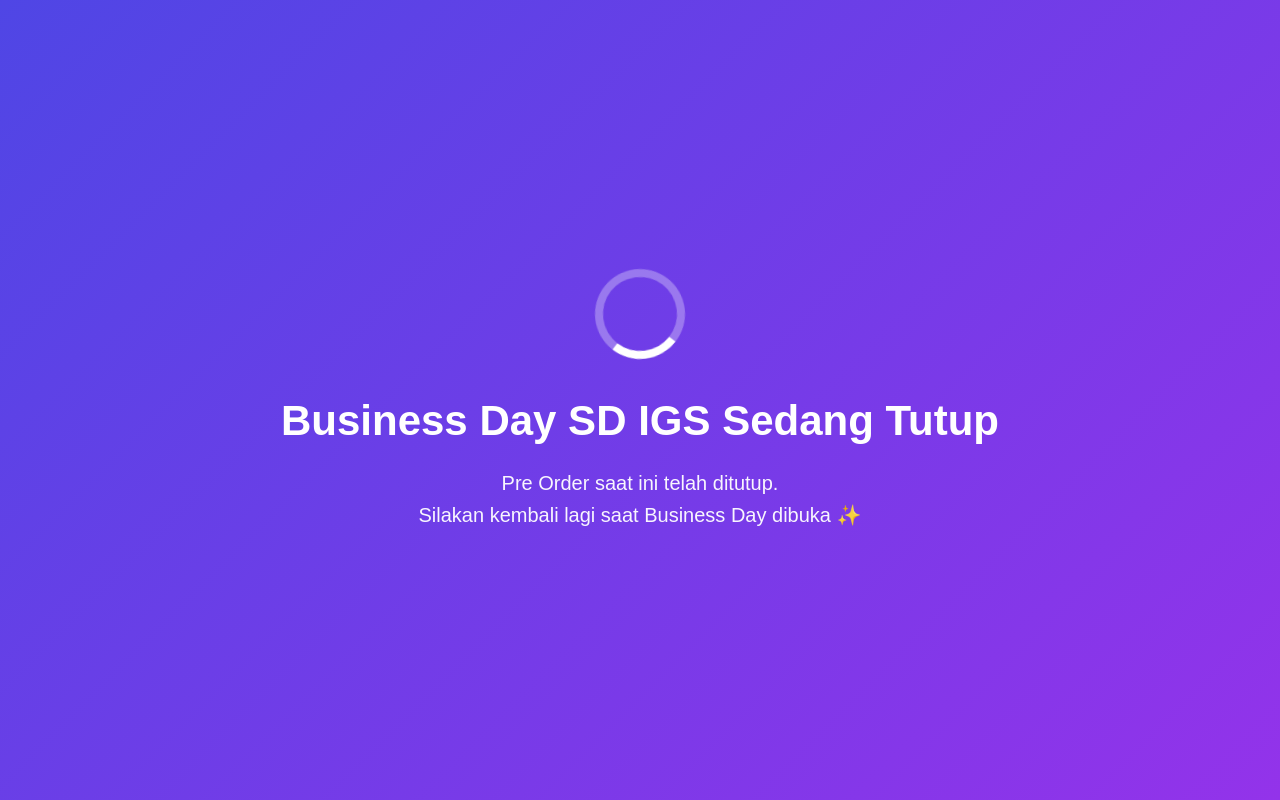
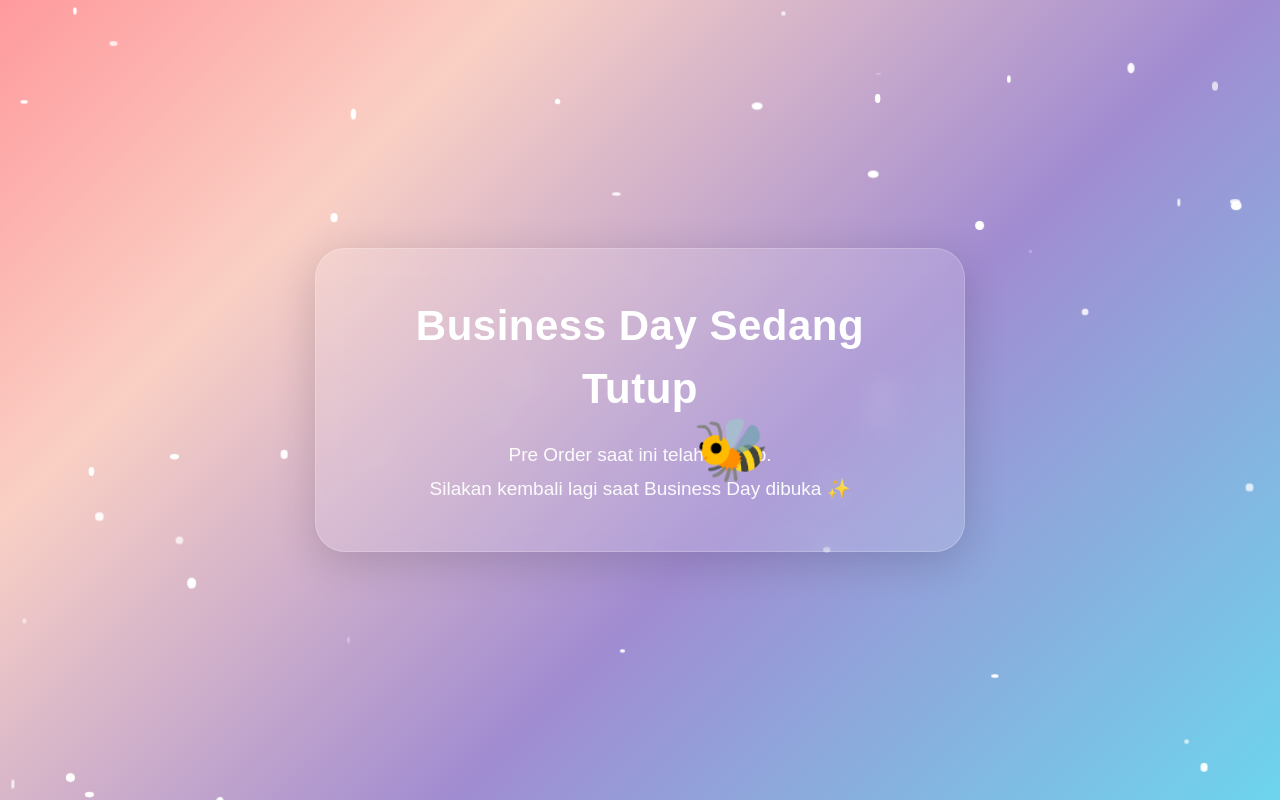
Before and after one commit to pndct/BusinessDayIGS, a React (Create React App) app: page / in a window 1280 px wide. Built offline with nearby package versions, Linux system fonts and the light colour scheme.

Commit message:
up maintenance

```diff
--- a/src/App.js
+++ b/src/App.js
@@ -113,57 +113,131 @@ export default function App() {
       <div
         style={{
           height: "100vh",
-          background: "linear-gradient(135deg, #4f46e5, #9333ea)",
+          background:
+            "linear-gradient(135deg, #ff9a9e 0%, #fad0c4 25%, #a18cd1 60%, #6dd5ed 100%)",
           display: "flex",
           justifyContent: "center",
           alignItems: "center",
           flexDirection: "column",
-          color: "white",
-          fontFamily: "Arial",
+          overflow: "hidden",
+          position: "relative",
+          fontFamily: "Poppins, Arial, sans-serif",
           textAlign: "center",
           padding: "20px",
-          overflow: "hidden",
         }}
       >
+        {/* Bintang */}
+        <div className="stars">
+          {[...Array(50)].map((_, i) => (
+            <span
+              key={i}
+              style={{
+                position: "absolute",
+                width: `${2 + Math.random() * 4}px`,
+                height: `${2 + Math.random() * 4}px`,
+                background: "white",
+                borderRadius: "50%",
+                top: `${Math.random() * 100}%`,
+                left: `${Math.random() * 100}%`,
+                opacity: Math.random(),
+                animation: `twinkle ${
+                  2 + Math.random() * 4
+                }s infinite alternate`,
+              }}
+            />
+          ))}
+        </div>
+
+        {/* Lebah */}
+        <div className="bee">🐝</div>
+
+        {/* Card Tengah */}
         <div
           style={{
-            width: "90px",
-            height: "90px",
-            border: "8px solid rgba(255,255,255,0.3)",
-            borderTop: "8px solid white",
-            borderRadius: "50%",
-            animation: "spin 1s linear infinite",
-            marginBottom: "30px",
+            background: "rgba(255,255,255,0.15)",
+            backdropFilter: "blur(12px)",
+            border: "1px solid rgba(255,255,255,0.2)",
+            borderRadius: "30px",
+            padding: "45px 55px",
+            maxWidth: "650px",
+            zIndex: 2,
+            boxShadow: "0 10px 40px rgba(0,0,0,0.15)",
           }}
-        />
-
+        >
           <h1
             style={{
+              color: "white",
               fontSize: "42px",
-            marginBottom: "15px",
-            fontWeight: "bold",
+              fontWeight: "700",
+              marginBottom: "18px",
+              letterSpacing: "0.5px",
             }}
           >
-          Business Day SD IGS Sedang Tutup
+            Business Day Sedang Tutup
           </h1>
 
           <p
             style={{
-            fontSize: "20px",
-            maxWidth: "600px",
-            lineHeight: "1.6",
-            opacity: 0.95,
+              color: "rgba(255,255,255,0.95)",
+              fontSize: "19px",
+              lineHeight: "1.8",
+              fontWeight: "300",
             }}
           >
-          Pre Order saat ini telah ditutup. <br />
+            Pre Order saat ini telah ditutup.
+            <br />
             Silakan kembali lagi saat Business Day dibuka ✨
           </p>
+        </div>
 
         <style>
           {`
-          @keyframes spin {
-            0% { transform: rotate(0deg); }
-            100% { transform: rotate(360deg); }
+          .stars {
+            position: absolute;
+            width: 100%;
+            height: 100%;
+            top: 0;
+            left: 0;
+            overflow: hidden;
+          }
+
+          @keyframes twinkle {
+            from {
+              opacity: 0.2;
+              transform: scale(1);
+            }
+            to {
+              opacity: 1;
+              transform: scale(1.8);
+            }
+          }
+
+          .bee {
+            position: absolute;
+            font-size: 60px;
+            z-index: 3;
+            animation: fly 12s ease-in-out infinite;
+          }
+
+          @keyframes fly {
+            0% {
+              transform: translate(-600px, 150px) rotate(0deg);
+            }
+            20% {
+              transform: translate(-250px, -120px) rotate(10deg);
+            }
+            40% {
+              transform: translate(50px, 80px) rotate(-8deg);
+            }
+            60% {
+              transform: translate(300px, -100px) rotate(12deg);
+            }
+            80% {
+              transform: translate(550px, 120px) rotate(-6deg);
+            }
+            100% {
+              transform: translate(900px, -80px) rotate(0deg);
+            }
           }
         `}
         </style>
```
Lines whose indentation alone changed are shown as unchanged.
